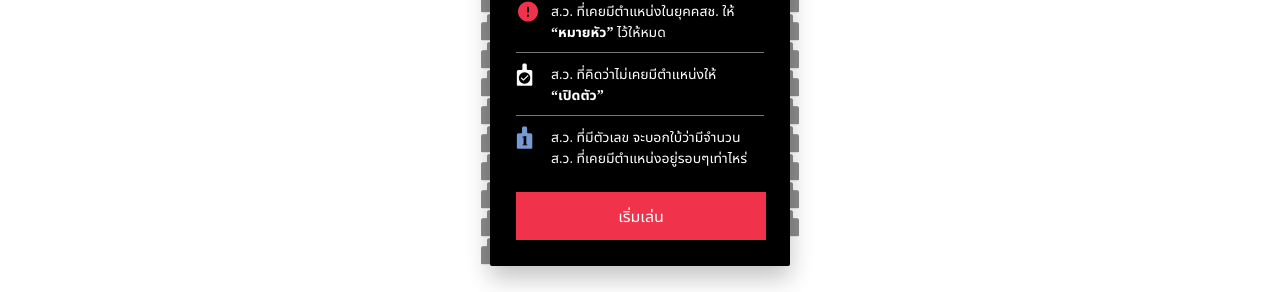
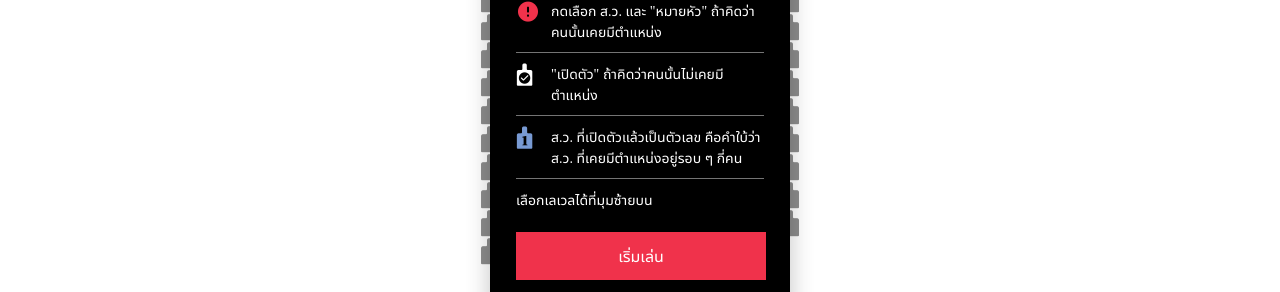
Before and after one commit to electinth/senate-sweeper, a plain HTML site: page index.html in a window 1280 px wide. Shown: the part 314-606 px from the top of the page. Drawn offline with nearby package versions, Linux system fonts and the light colour scheme.

Commit message:
Edit instruction

```diff
--- a/index.html
+++ b/index.html
@@ -23,7 +23,7 @@
   <meta name="twitter:description" content="หยุดการสืบทอดอำนาจ คสช. ด้วยการชี้ตัว ส.ว. กัน" />
   <meta name="twitter:image" content="https://elect.in.th/minesweeper/images/cover.png" />
 
-  <title>Senate Sweeper - ELECT.IN.TH</title>
+  <title>MINESWEEPER : หมายหัว ส.ว. เครือข่าย คสช. - ELECT.IN.TH</title>
   <link href="//fonts.googleapis.com/css?family=Libre+Baskerville|Noto+Sans|Rubik" rel="stylesheet">
 
   <link rel="stylesheet" href="https://use.fontawesome.com/releases/v5.5.0/css/all.css" integrity="sha384-B4dIYHKNBt8Bc12p+WXckhzcICo0wtJAoU8YZTY5qE0Id1GSseTk6S+L3BlXeVIU"
@@ -120,9 +120,11 @@
     <div class="inner">
       <h1>MINESWEEPER</h1>
       <h2>หมายหัว ส.ว. เครือข่าย คสช.</h2>
-      <p><span class="icon highlight"></span> ส.ว. ที่เคยมีตำแหน่งในยุคคสช. ให้ <span style="font-weight: bold;">“หมายหัว”</span> ไว้ให้หมด</p>
-      <p><span class="icon"></span> ส.ว. ที่คิดว่าไม่เคยมีตำแหน่งให้<br /><span style="font-weight: bold;">“เปิดตัว”</span></p>
-      <p><span class="icon mine_count_1"></span> ส.ว. ที่มีตัวเลข จะบอกใบ้ว่ามีจำนวน ส.ว. ที่เคยมีตำแหน่งอยู่รอบๆเท่าไหร่</p>
+      <!-- <p>หยุดการสืบทอดอำนาจ ด้วยการ "หมายหัว" ส.ว. ที่เคยมีตำแหน่งในยุค คสช. กันดู</p> -->
+      <p><span class="icon highlight"></span> กดเลือก ส.ว. และ "หมายหัว" ถ้าคิดว่าคนนั้นเคยมีตำแหน่ง</p>
+      <p><span class="icon"></span> "เปิดตัว" ถ้าคิดว่าคนนั้นไม่เคยมีตำแหน่ง</p>
+      <p><span class="icon mine_count_1"></span> ส.ว. ที่เปิดตัวแล้วเป็นตัวเลข คือคำใบ้ว่า ส.ว. ที่เคยมีตำแหน่งอยู่รอบ ๆ กี่คน</p>
+      <p>เลือกเลเวลได้ที่มุมซ้ายบน</p>
       <div class="button">เริ่มเล่น</div>
     </div>
   </section>
@@ -131,10 +133,11 @@
     <div class="inner">
       <div class="icon close"></div>
       <h2>วิธีเล่น</h2>
-      <p><span class="icon highlight"></span> ส.ว. ที่เคยมีตำแหน่งในยุคคสช. ให้ <span style="font-weight: bold;">“หมายหัว”</span> ไว้ให้หมด</p>
-      <p><span class="icon"></span> ส.ว. ที่คิดว่าไม่เคยมีตำแหน่งให้<br /><span style="font-weight: bold;">“เปิดตัว”</span></p>
-      <p><span class="icon mine_count_1"></span> ส.ว. ที่มีตัวเลข จะบอกใบ้ว่ามีจำนวน ส.ว. ที่เคยมีตำแหน่งอยู่รอบๆเท่าไหร่</p>
-      <p>ถ้าหาแค่ คสช. เก่า มันง่ายไป ลองเปลี่ยนไปหาตำแหน่งอื่นอย่าง สนช. และอื่น ๆ ได้ (ที่มุมซ้ายบน)</p>
+      <p>หยุดการสืบทอดอำนาจ ด้วยการ "หมายหัว" ส.ว. ที่เคยมีตำแหน่งในยุค คสช. กันดู</p>
+      <p><span class="icon highlight"></span> กดเลือก ส.ว. และ "หมายหัว" ถ้าคิดว่าคนนั้นเคยมีตำแหน่ง</p>
+      <p><span class="icon"></span> "เปิดตัว" ถ้าคิดว่าคนนั้นไม่เคยมีตำแหน่ง</p>
+      <p><span class="icon mine_count_1"></span> ส.ว. ที่เปิดตัวแล้วเป็นตัวเลข คือคำใบ้ว่า ส.ว. ที่เคยมีตำแหน่งอยู่รอบ ๆ กี่คน</p>
+      <p>เลือกเลเวลได้ที่มุมซ้ายบน</p>
     </div>
   </section>
 
--- a/main.css
+++ b/main.css
@@ -192,7 +192,7 @@ select::-ms-expand {
   top: 0;
 }
 #instruction .inner {
-  height: 360px;
+  height: 400px;
   margin: -180px auto 0;
   top: 50%;
   background-color: black;
```
